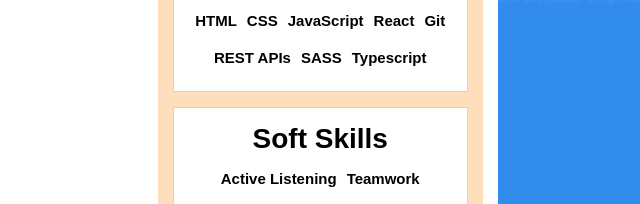
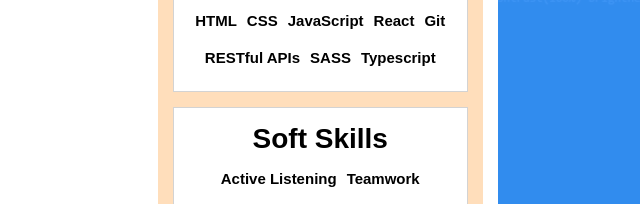
Before and after one commit to devbret/under-construction, a plain HTML site: page index.html in a window 1280 px wide. Shown: the part 1195-1399 px from the top of the page, 622-1262 px from the left. Drawn offline with Linux system fonts and the light colour scheme.

Commit message:
Corrected spelling of a few words.

```diff
--- a/index.html
+++ b/index.html
@@ -117,7 +117,7 @@
               <p>JavaScript</p>
               <p>React</p>
               <p>Git</p>
-              <p>REST APIs</p>
+              <p>RESTful APIs</p>
               <p>SASS</p>
               <p>Typescript</p>
             </div>
```
